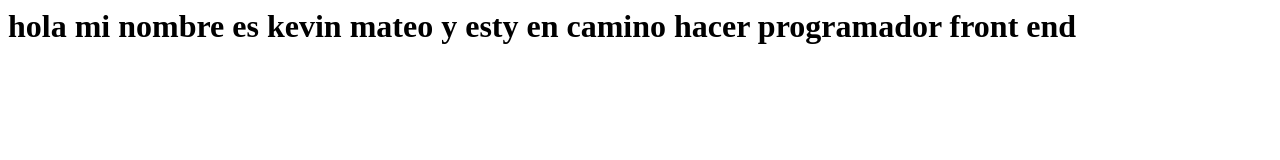
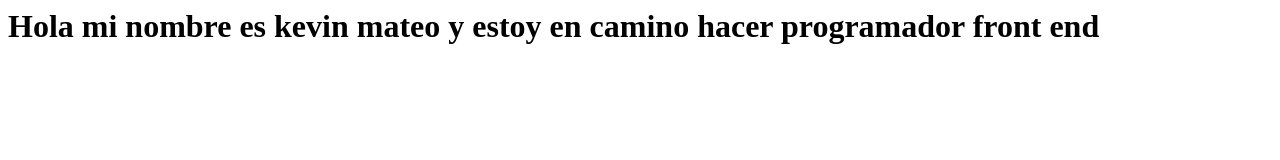
Before and after one commit to kevinmateo77/mi-primer-portafolio, a plain HTML site: page index.html in a window 1280 px wide. Drawn offline with Linux system fonts and the light colour scheme.

Commit message:
Update index.html

```diff
--- a/index.html
+++ b/index.html
@@ -1 +1 @@
-<h1> hola mi nombre es kevin mateo y esty en camino hacer programador front end </h1>
+<h1> Hola mi nombre es kevin mateo y estoy en camino hacer programador front end </h1>
```
